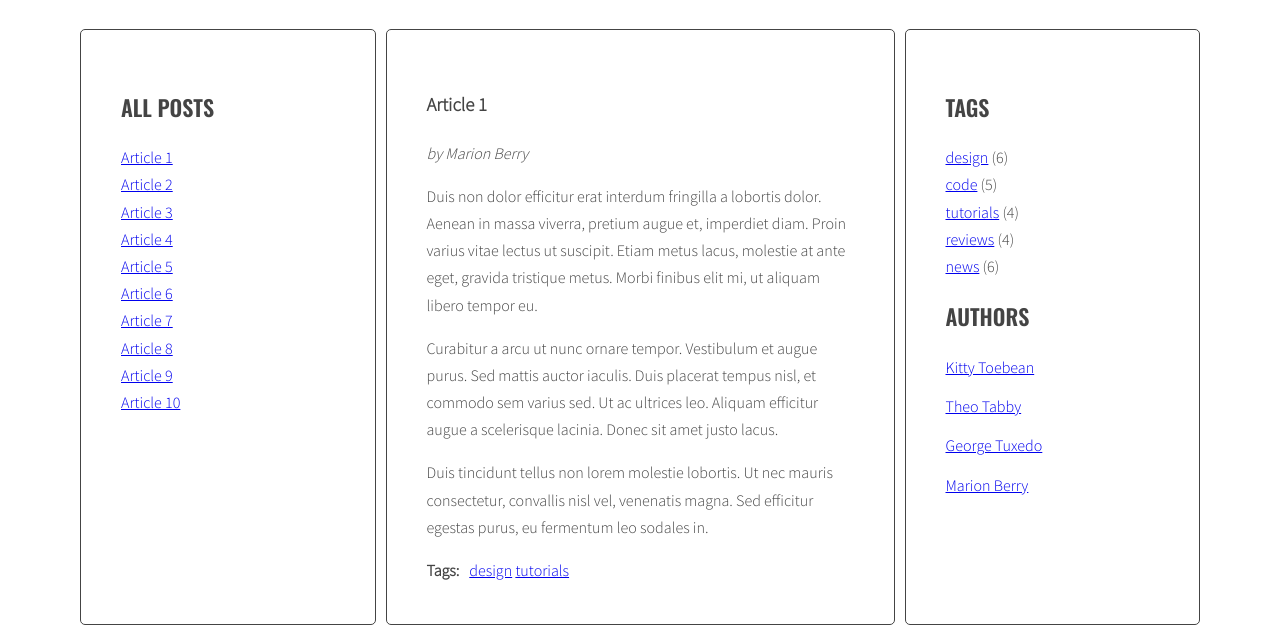
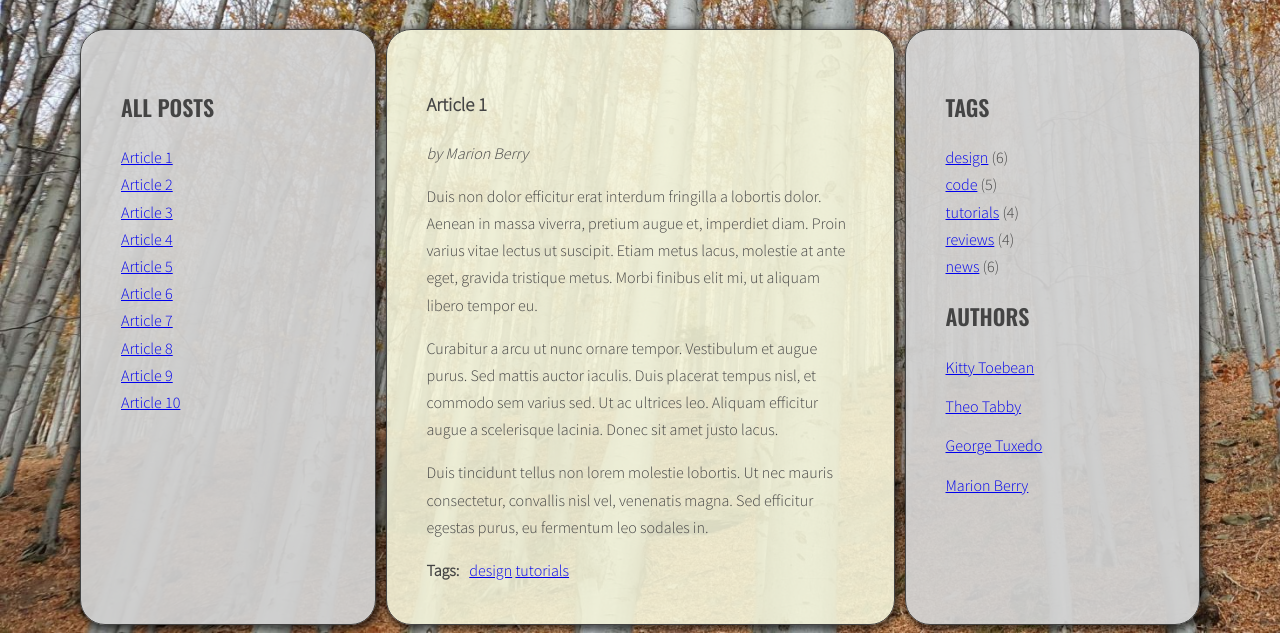
Before and after one commit to baltaziuk/javascript-blog, a website: page index.html in a window 1280 px wide. Shown: the part 214-847 px from the top of the page. Drawn offline with nearby package versions, Linux system fonts and the light colour scheme.

Commit message:
add background

```diff
--- a/sass/style.scss
+++ b/sass/style.scss
@@ -4,6 +4,8 @@
 
 $color-light: #fff;
 $color-dark: #444;
+$color-biege: hsla(60, 57%, 91%, 0.884);
+
 
 $font-logo: 'Sacramento', cursive;
 $font-header: 'Oswald', sans-serif;
@@ -22,6 +24,9 @@ body {
   font-weight: 300;
   font-size: 16px;
   line-height: 1.7;
+  background-image: url("/images/tree.jpg");
+  background-size: cover;
+  background-repeat: no-repeat;
 }
 
 .container {
@@ -50,18 +55,21 @@ body {
 
 .sidebar {
   flex: 1 0 0;
+  background-color: #d3d3d3ec;
 }
 
 .posts {
   flex: 2 0 0;
+  background: $color-biege;
 }
 
 .sidebar, .posts {
-  background: $color-light;
+
   margin-right: 10px;
   padding: 40px;
   border: 1px solid $color-dark;
-  border-radius: 5px;
+  border-radius: 25px;
+  box-shadow: 2px 2px 6px 3px rgba(0, 0, 0, 0.562);
 }
 
 /* Logo */
```
Also changed, not shown: css/style.css, images/tree.jpg (added), 1 other file.
